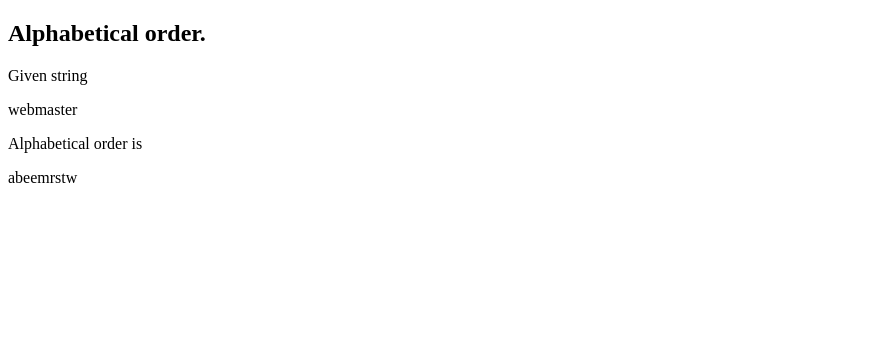
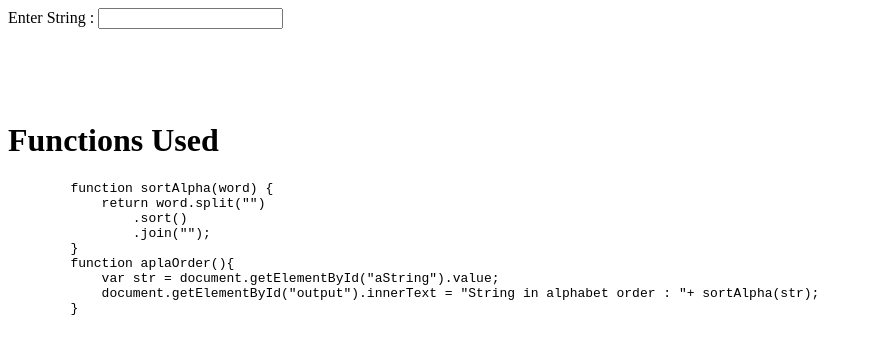
Before and after one commit to TrishaChikoti/Assignment---2, a plain HTML site: page task-2.html in a window 1280 px wide. Shown: the whole page, without its empty margins (0-872 px from the left). Drawn offline with Linux system fonts and the light colour scheme.

Commit message:
Update task-2.html

```diff
--- a/task-2.html
+++ b/task-2.html
@@ -3,29 +3,36 @@
 <head>
     <meta charset="UTF-8">
     <meta name="viewport" content="width=device-width, initial-scale=1.0">
-    <title>JS-2</title>
+    <title>Document</title>
 </head>
 <body>
-    <h2>Alphabetical order.</h2>
-    <p>Given string</p>
-    <p id="emo"></p>
-    <p>Alphabetical order is</p>
-    <p id="demo"></p>
+    <label for="aString">Enter String : </label>
+    <input type="text" id="aString" onkeyup="aplaOrder()">
+    <br><br><br>
+    <div id="output"></div>
+    <br><br>
+    <h1>Functions Used</h1>
+    <pre>
+        function sortAlpha(word) {
+            return word.split("")
+                .sort()
+                .join("");
+        }
+        function aplaOrder(){
+            var str = document.getElementById("aString").value;
+            document.getElementById("output").innerText = "String in alphabet order : "+ sortAlpha(str);
+        }
+    </pre>
     <script>
-        function alphabetizeString(str) {
-    // Split the string into an array of characters
-    let charsArray = str.split('');
-    // Sort the array of characters alphabetically
-    let sortedArray = charsArray.sort();
-    // Join the sorted array back into a string
-    let sortedString = sortedArray.join('');
-    return sortedString;
-}
-
-let exampleString = 'webmaster';
-document.getElementById("emo").innerHTML=exampleString;
-let result = alphabetizeString(exampleString);
-document.getElementById("demo").innerHTML= result;
+        function sortAlpha(word) {
+            return word.split("")
+                .sort()
+                .join("");
+        }
+        function aplaOrder(){
+            var str = document.getElementById("aString").value;
+            document.getElementById("output").innerText = "String in alphabet order : "+ sortAlpha(str);
+        }
     </script>
 </body>
 </html>
```
